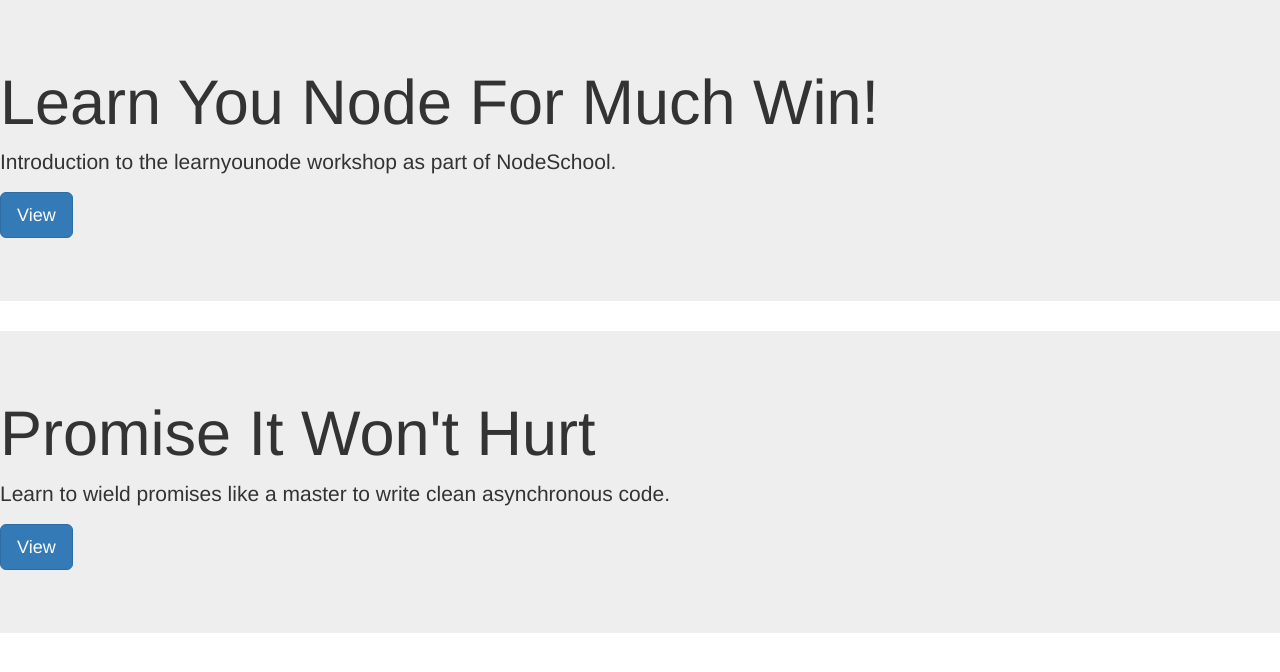
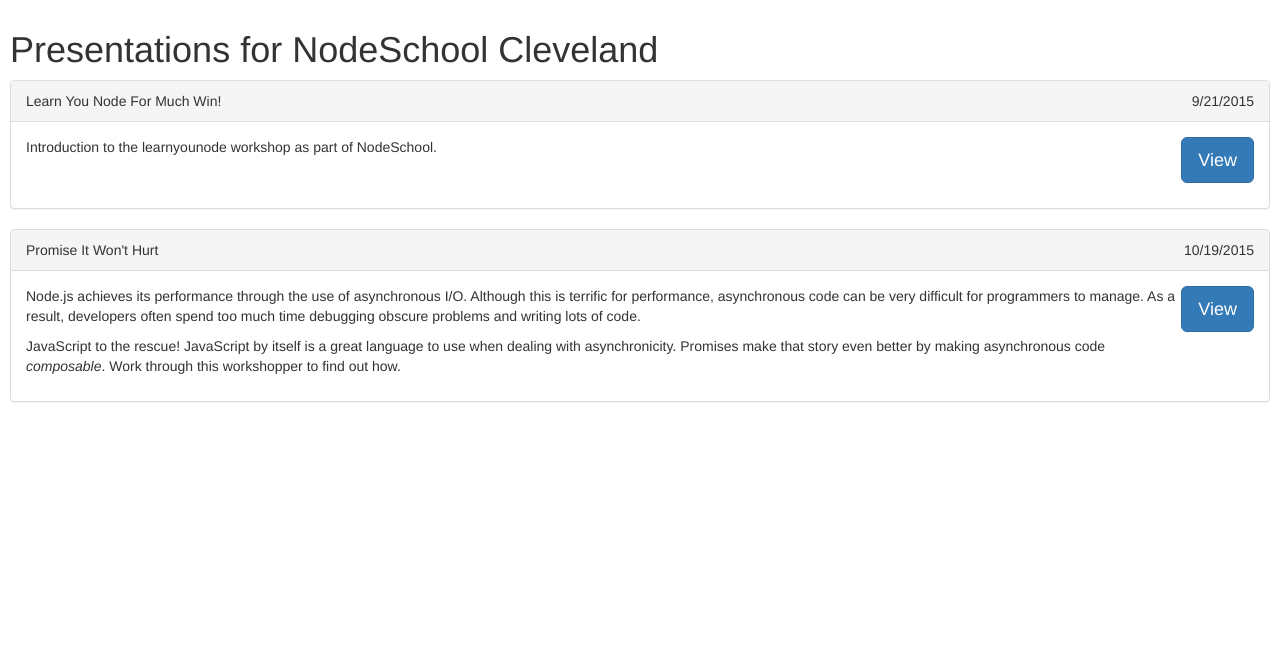
Before and after one commit to NodeSchoolCLE/presentations, a plain HTML site: page index.html in a window 1280 px wide. Drawn offline with Linux system fonts and the light colour scheme.

Commit message:
Updated main index page.

```diff
--- /dev/null
+++ b/index.css
@@ -0,0 +1,3 @@
+body {
+    padding: 10px;
+}
--- a/index.html
+++ b/index.html
@@ -2,19 +2,76 @@
     <head>
         <title>Presentations - Cleveland NodeSchool</title>
         <link rel="stylesheet" type="text/css" href="bootstrap.min.css">
+
+        <link rel="stylesheet" href="common/css/layout.css"/>
+        <link rel="stylesheet" href="index.css"/>
+
     </head>
     <body>
 
-        <div class="jumbotron">
-            <h1>Learn You Node For Much Win!</h1>
-            <p>Introduction to the learnyounode workshop as part of NodeSchool.</p>
-            <p><a class="btn btn-primary btn-lg" href="/learnyounode/index.html" role="button">View</a></p>
+        <h1>Presentations for NodeSchool Cleveland</h1>
+
+        <div class="panel panel-default">
+            <div class="panel-heading">
+                <div class="flex-row">
+                    <div class="flex-item-dynamic">Learn You Node For Much Win!</div>
+                    <div class="flex-item-static">9/21/2015</div>
+                </div>
+
+            </div>
+            <div class="panel-body">
+                <div class="flex-row">
+                    <div class="flex-item-dynamic">
+                        <p>Introduction to the learnyounode workshop as part of NodeSchool.</p>
+                    </div>
+                    <div class="flex-item-static">
+                        <p>
+                            <a class="btn btn-primary btn-lg" href="/learnyounode/index.html" role="button">
+                                View
+                            </a>
+                        </p>
+                    </div>
+                </div>
+            </div>
         </div>
 
-        <div class="jumbotron">
-            <h1>Promise It Won't Hurt</h1>
-            <p>Learn to wield promises like a master to write clean asynchronous code.</p>
-            <p><a class="btn btn-primary btn-lg" href="/promiseitwonthurt/index.html" role="button">View</a></p>
+        <div class="panel panel-default">
+            <div class="panel-heading">
+                <div class="flex-row">
+                    <div class="flex-item-dynamic">Promise It Won't Hurt</div>
+                    <div class="flex-item-static">10/19/2015</div>
+                </div>
+            </div>
+            <div class="panel-body">
+
+                <div class="flex-row">
+                    <div class="flex-item-dynamic">
+                        <p>
+                            Node.js achieves its performance through the use of
+                            asynchronous I/O.  Although this is terrific for
+                            performance, asynchronous code can be very
+                            difficult for programmers to manage.  As a result,
+                            developers often spend too much time debugging
+                            obscure problems and writing lots of code.
+                        </p>
+                        <p>
+                            JavaScript to the rescue!  JavaScript by itself is a
+                            great language to use when dealing with
+                            asynchronicity.  Promises make that story even
+                            better by making asynchronous code
+                            <em>composable</em>.  Work through this workshopper
+                            to find out how.
+                        </p>
+                    </div>
+                    <div class="flex-item-static">
+                        <p>
+                            <a class="btn btn-primary btn-lg" href="/promiseitwonthurt/index.html" role="button">
+                                View
+                            </a>
+                        </p>
+                    </div>
+                </div>
+            </div>
         </div>
 
     </body>
```
